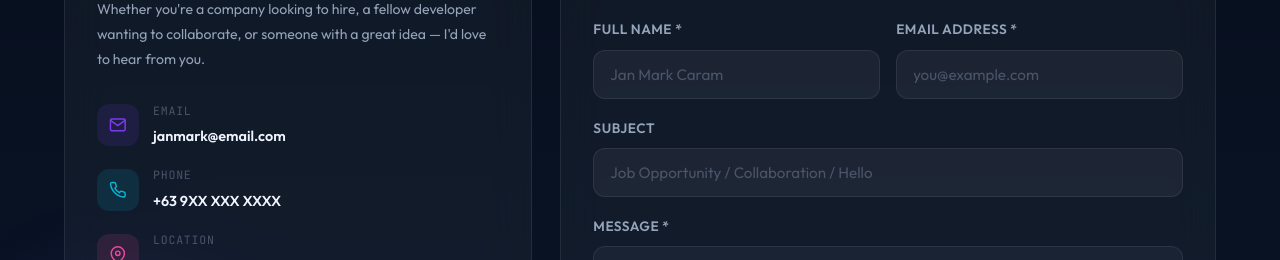
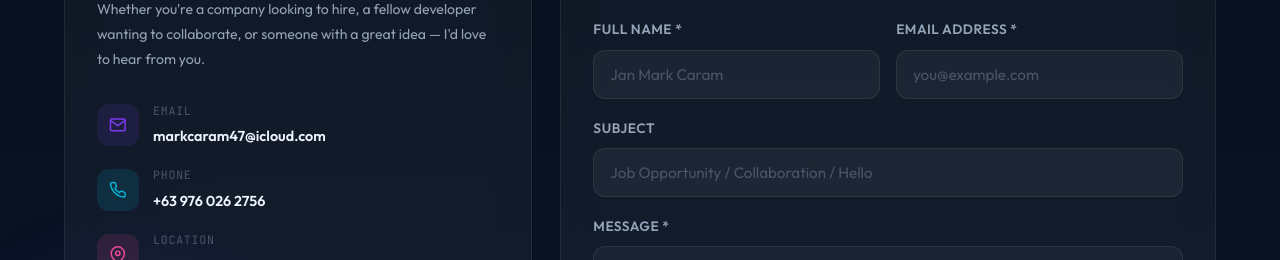
Before and after one commit to markcaram47/portfolio, a React (Vite) app: page / in a window 1280 px wide. Shown: the part 3540-3800 px from the top of the page. Built offline with nearby package versions, Linux system fonts and the light colour scheme; no server answers; the database is empty.

Commit message:
Update Contact.jsx

```diff
--- a/src/components/Contact/Contact.jsx
+++ b/src/components/Contact/Contact.jsx
@@ -10,14 +10,14 @@ const contactInfo = [
   {
     icon: <FiMail />,
     label: 'Email',
-    value: 'janmark@email.com',
-    href: 'mailto:janmark@email.com',
+    value: 'markcaram47@icloud.com',
+    href: 'mailto:markcaram47@icloud.com',
     color: '#7c3aed',
   },
   {
     icon: <FiPhone />,
     label: 'Phone',
-    value: '+63 9XX XXX XXXX',
+    value: '+63 976 026 2756',
     href: 'tel:+639XXXXXXXXX',
     color: '#06b6d4',
   },
@@ -33,7 +33,7 @@ const contactInfo = [
 const socials = [
   { icon: <FiGithub />, label: 'GitHub', href: 'https://github.com/', id: 'contact-github' },
   { icon: <FiLinkedin />, label: 'LinkedIn', href: 'https://linkedin.com/in/', id: 'contact-linkedin' },
-  { icon: <FiMail />, label: 'Email', href: 'mailto:janmark@email.com', id: 'contact-email' },
+  { icon: <FiMail />, label: 'Email', href: 'mailto:markcaram47@icloud.com', id: 'contact-email' },
 ]
 
 export default function Contact() {
```
